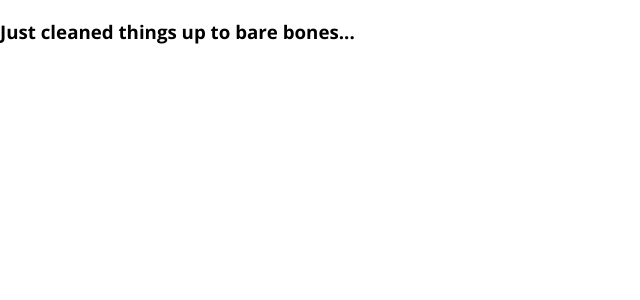
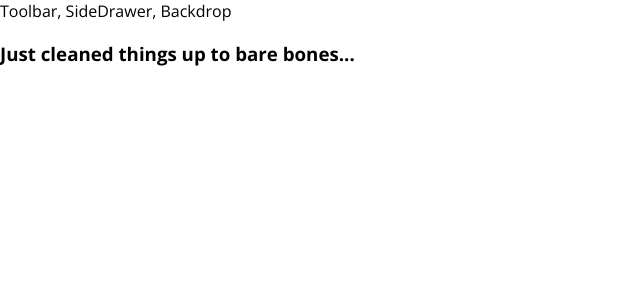
Before and after one commit to karthiks/build-a-burger, a React (Create React App) app: page / in a window 1280 px wide. Shown: the top 300 px of the page, without its empty margins (0-640 px from the left). Built offline with nearby package versions, Linux system fonts and the light colour scheme.

Commit message:
Layout bare-bones

```diff
--- a/src/App.js
+++ b/src/App.js
@@ -1,10 +1,11 @@
 import React from 'react';
+import Layout from './stateless/layout';
 
 function App() {
   return (
-    <div>
+    <Layout>
       <h3>Just cleaned things up to bare bones...</h3>
-    </div>
+    </Layout>
   );
 }
 
--- /dev/null
+++ b/src/hoc/aux.js
@@ -0,0 +1,2 @@
+const Aux = props => props.children;
+export default Aux;
--- /dev/null
+++ b/src/stateless/layout.js
@@ -0,0 +1,13 @@
+import React from 'react';
+import Aux from '../hoc/aux'
+
+const Layout = (props) => (
+    <Aux>
+        <div>Toolbar, SideDrawer, Backdrop</div>
+        <main>
+            {props.children}
+        </main>
+    </Aux>
+);
+
+export default Layout;
```
